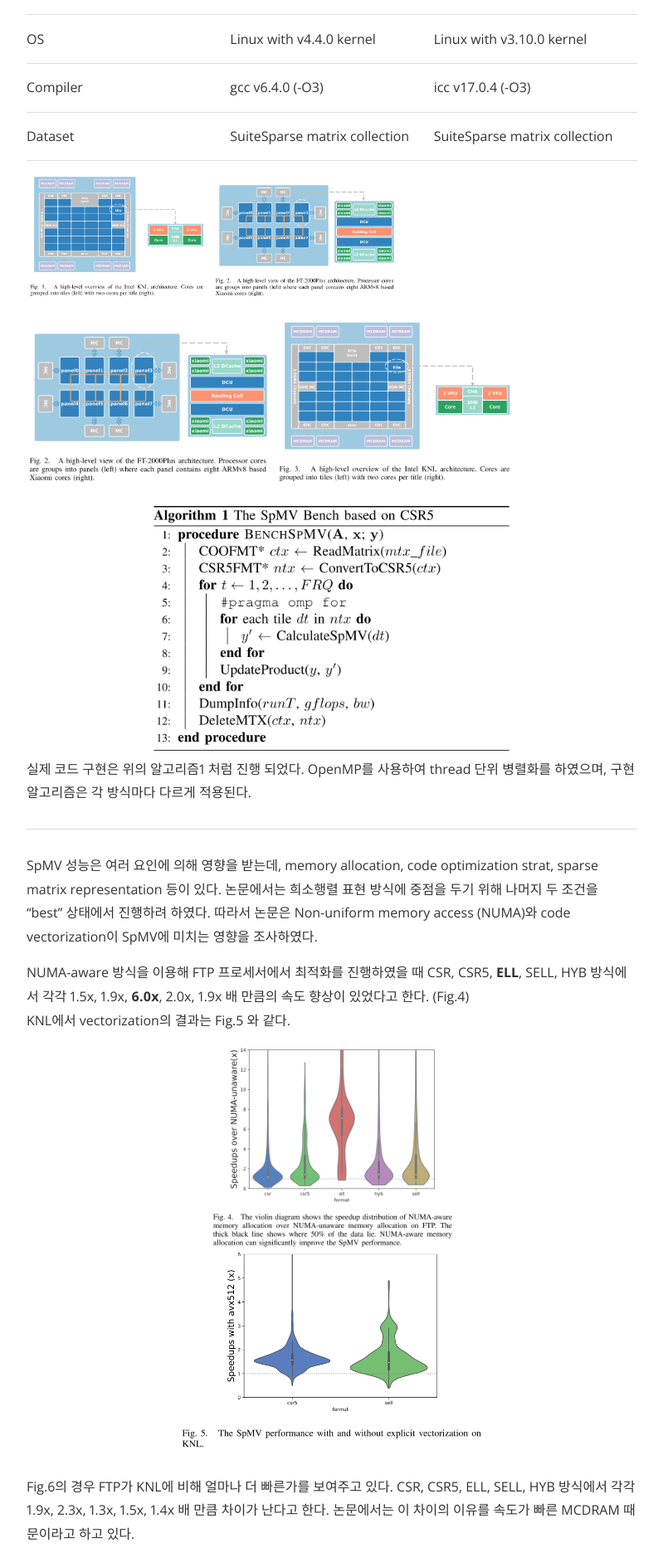
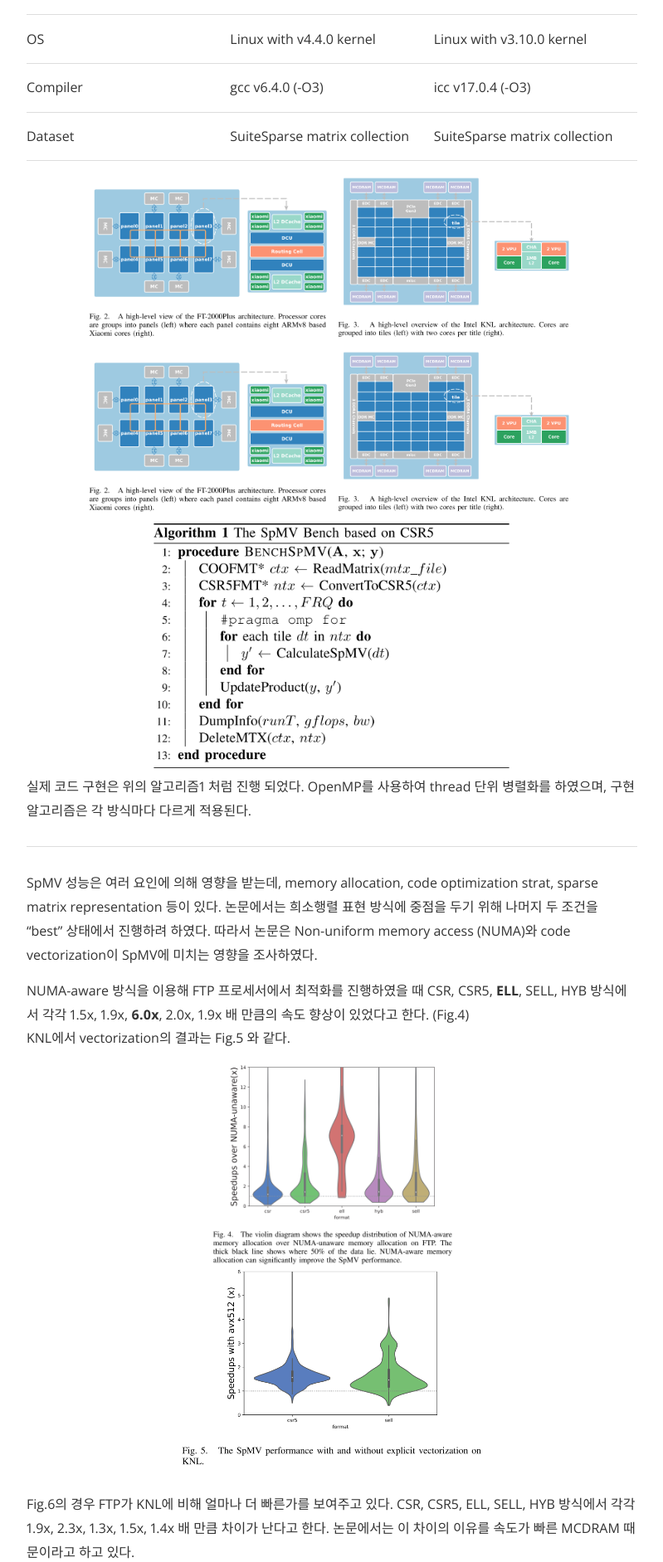
Before and after one commit to psk9211/psk9211.github.io, a Jekyll site: the page built from _posts/2019-6-27-OptimiSpMV.markdown, in a window 1280 px wide. Shown: the part 3342-5225 px from the top of the page at 83% size, without its empty margins (240-1039 px from the left). Built offline with Jekyll 4.4.1, drawn with Linux system fonts in a browser that asks for light colours; nearby versions of some CDN libraries; formulas are drawn with MathJax 3.

Commit message:
Update 2019-6-27-OptimiSpMV.markdown

```diff
--- a/_posts/2019-6-27-OptimiSpMV.markdown
+++ b/_posts/2019-6-27-OptimiSpMV.markdown
@@ -52,14 +52,15 @@ SpMV는 보통 $y = Ax$ ($A\in \mathbb R^{M\times N}, x\in \mathbb R^{N}, y\in \
 |Compiler|gcc v6.4.0 (-O3)|icc v17.0.4 (-O3)|
 |Dataset|SuiteSparse matrix collection|SuiteSparse matrix collection|
 
+<center>
+<a href="https://psk9211.github.io/assets/img/2019-6-27-OptimiSpMV/fig2.PNG" data-lightbox="Fig" data-title="Fig. 2"><img class="inlineblock" src="https://psk9211.github.io/assets/img/2019-6-27-OptimiSpMV/fig2.PNG" width="40%"></a>
+<a href="https://psk9211.github.io/assets/img/2019-6-27-OptimiSpMV/fig3.PNG" data-lightbox="Fig" data-title="Fig. 3"><img class="inlineblock" src="https://psk9211.github.io/assets/img/2019-6-27-OptimiSpMV/fig3.PNG" width="40%"></a>
+</center>
 
-![fig3](/assets/img/2019-6-27-OptimiSpMV/fig3.PNG){: width="30%"}{: .inlineblock}
-![fig4](/assets/img/2019-6-27-OptimiSpMV/fig2.PNG){: width="30%"}{: .inlineblock}
-
-
-<a href="https://psk9211.github.io/assets/img/2019-6-27-OptimiSpMV/fig2.PNG" data-lightbox="Fig. 2"><img class="inlineblock" src="https://psk9211.github.io/assets/img/2019-6-27-OptimiSpMV/fig2.PNG" width="40%"></a>
-<a href="https://psk9211.github.io/assets/img/2019-6-27-OptimiSpMV/fig3.PNG" data-lightbox="Fig. 3" data-title="Fig. 3"><img class="inlineblock" src="https://psk9211.github.io/assets/img/2019-6-27-OptimiSpMV/fig3.PNG" width="40%"></a>
-
+<center>
+<a href="/assets/img/2019-6-27-OptimiSpMV/fig2.PNG" data-lightbox="Fig" data-title="Fig. 2"><img class="inlineblock" src="/assets/img/2019-6-27-OptimiSpMV/fig2.PNG" width="40%"></a>
+<a href="/assets/img/2019-6-27-OptimiSpMV/fig3.PNG" data-lightbox="Fig" data-title="Fig. 3"><img class="inlineblock" src="/assets/img/2019-6-27-OptimiSpMV/fig3.PNG" width="40%"></a>
+</center>
 
 <center><img src="https://psk9211.github.io/assets/img/2019-6-27-OptimiSpMV/al1.PNG" width="60%"></center>
 
```
